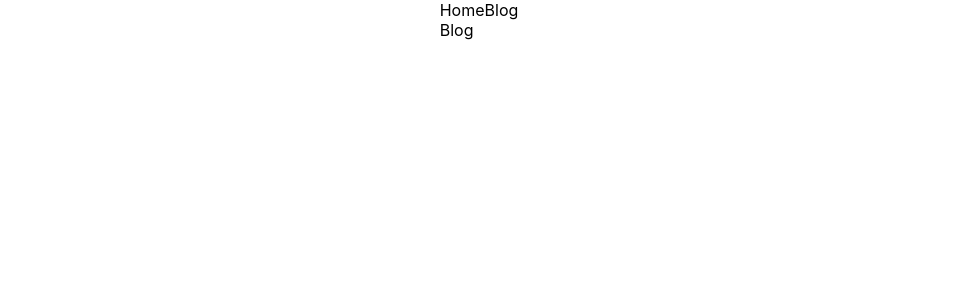
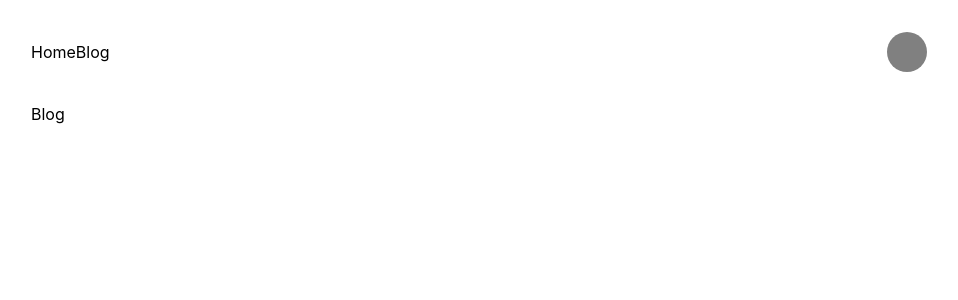
Before and after one commit to TakhyunKim/takhyun.dev, a Next.js app: page /blog in a window 1280 px wide. Shown: the top 300 px of the page, without its empty margins (161-1119 px from the left). Built offline with nearby package versions, Linux system fonts and the light colour scheme.

Commit message:
feat: modify globar style and Container tag default style

```diff
--- a/components/Container/Container.module.css
+++ b/components/Container/Container.module.css
@@ -1,4 +1,25 @@
 .wrapper {
-  width: "50%";
-  height: "100%";
+  display: flex;
+  flex-direction: column;
+  justify-content: center;
+  align-items: center;
 }
+
+.header {
+  display: flex;
+  justify-content: space-between;
+  align-items: center;
+  width: 70%;
+  margin: 2rem;
+}
+
+.header_profile {
+  width: 2.5rem;
+  height: 2.5rem;
+  border-radius: 50%;
+  background-color: grey;
+}
+
+.main {
+  width: 70%;
+}
--- a/components/Container/index.tsx
+++ b/components/Container/index.tsx
@@ -15,10 +15,11 @@ const Container = (props: ContainerProps) => {
       <Head>
         <title>takhyun blog</title>
       </Head>
-      <header>
+      <header className={styles.header}>
         <Nav />
+        <div className={styles.header_profile} />
       </header>
-      <main>{props.children}</main>
+      <main className={styles.main}>{props.children}</main>
     </div>
   );
 };
--- a/styles/globals.css
+++ b/styles/globals.css
@@ -1,8 +1,5 @@
 html,
 body {
-  display: flex;
-  justify-content: center;
-  align-items: center;
   padding: 0;
   margin: 0;
   font-family: -apple-system, BlinkMacSystemFont, Segoe UI, Roboto, Oxygen,
```
